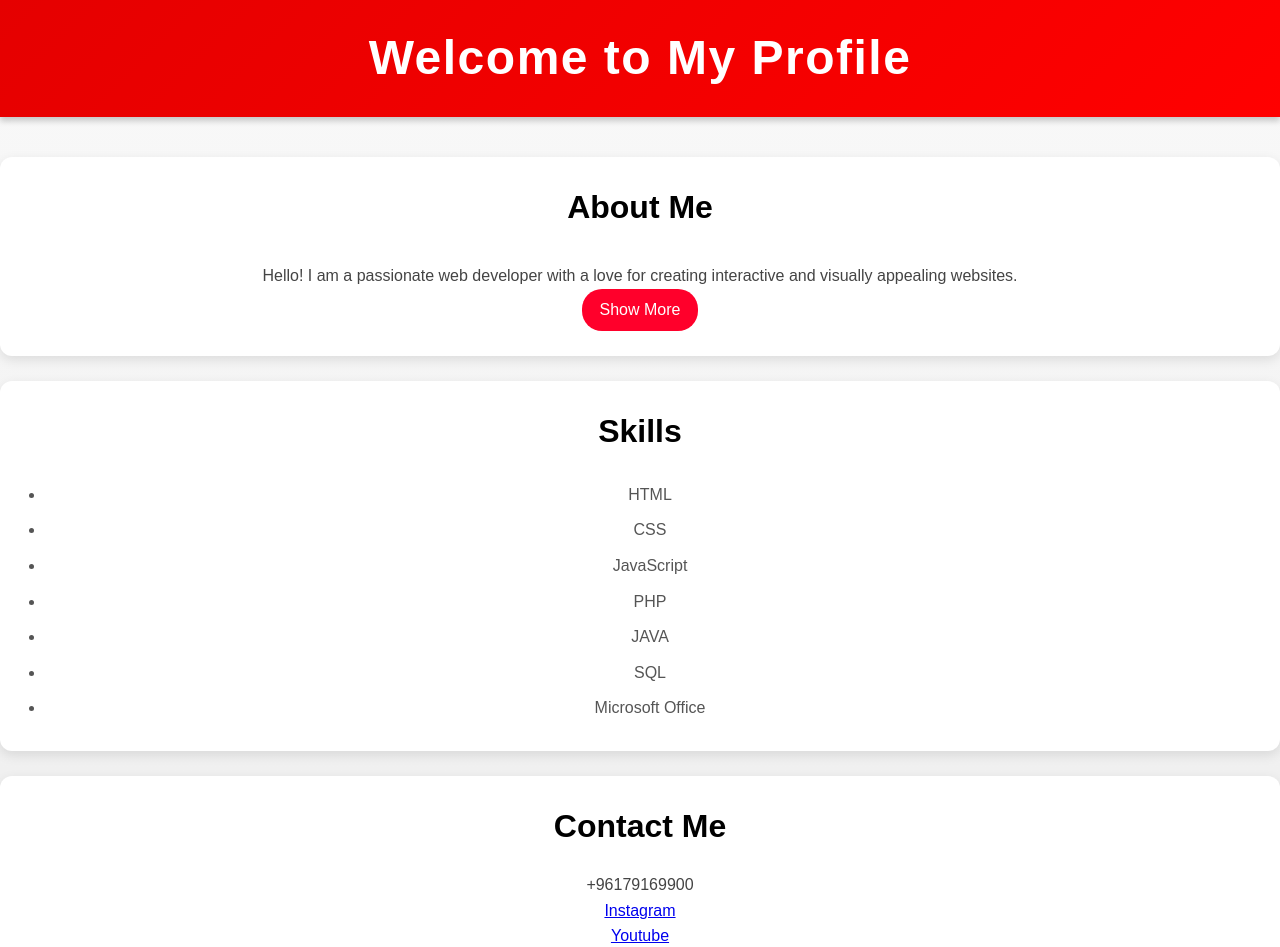
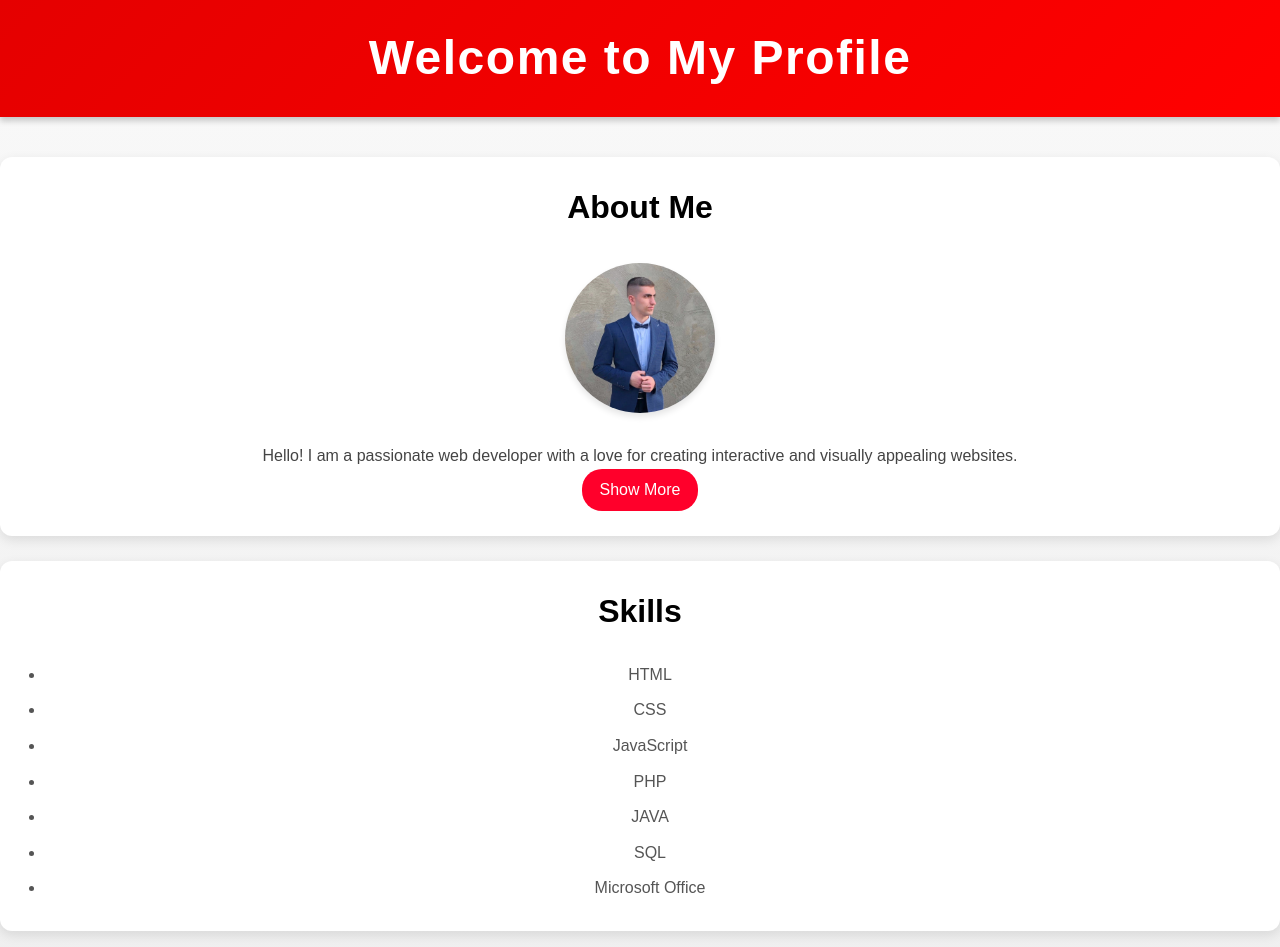
Before and after one commit to mouhamad900/My-profile, a plain HTML site: page index.html in a window 1280 px wide. Shown: the top 947 px of the page. Drawn offline with Linux system fonts and the light colour scheme.

Commit message:
Update styles.css

```diff
--- a/styles.css
+++ b/styles.css
@@ -132,5 +132,5 @@ main, .bio, .skills, .contact {
     box-shadow: 0 4px 6px rgba(0, 0, 0, 0.1); /* Adds a subtle shadow for depth */
     object-fit: cover; /* Ensures the image scales properly inside the circle */
     margin: 10px auto; /* Adds space around the image and centers it */
-    display:none; /* Ensures the image is treated as a block-level element */
+    display:block; /* Ensures the image is treated as a block-level element */
 }
```
